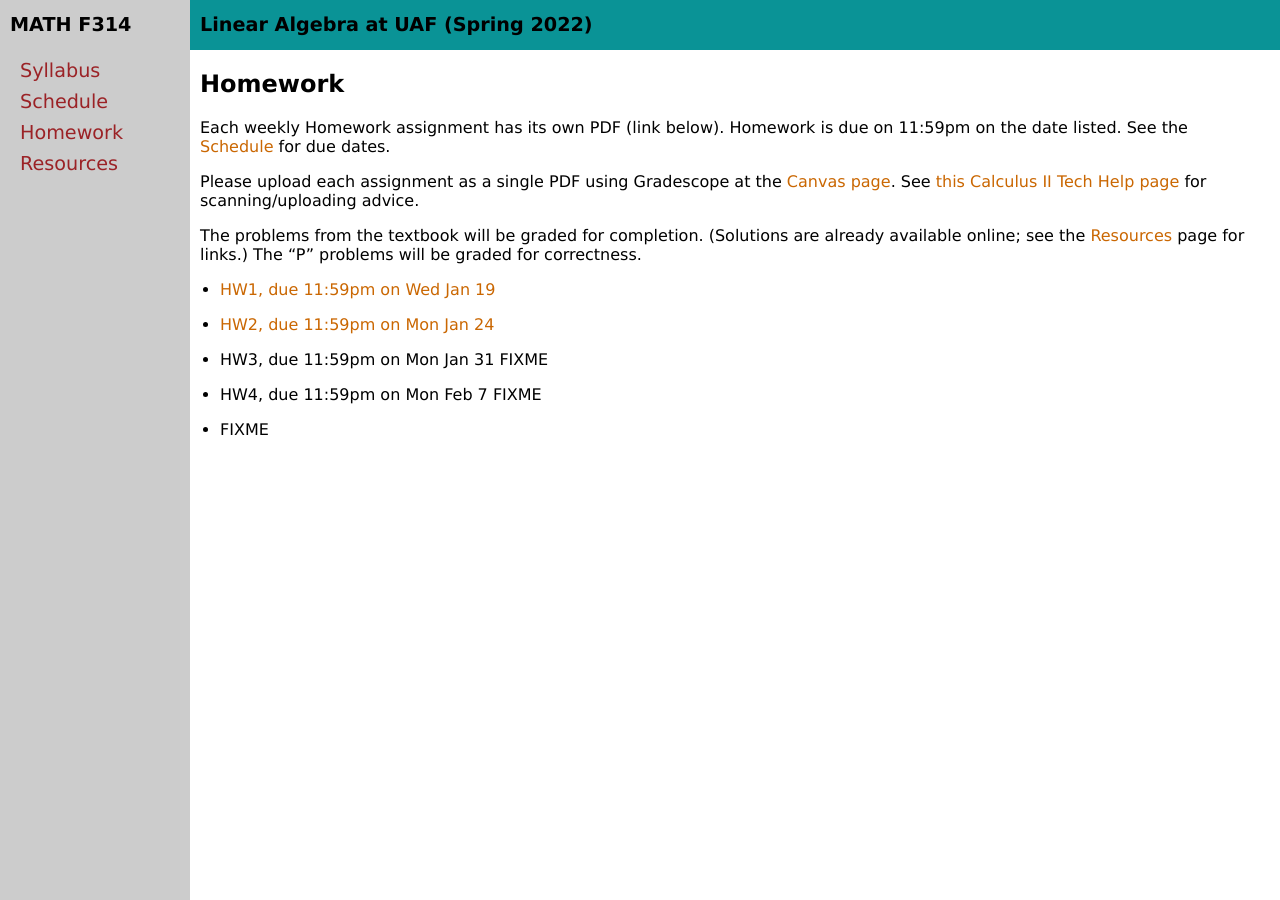
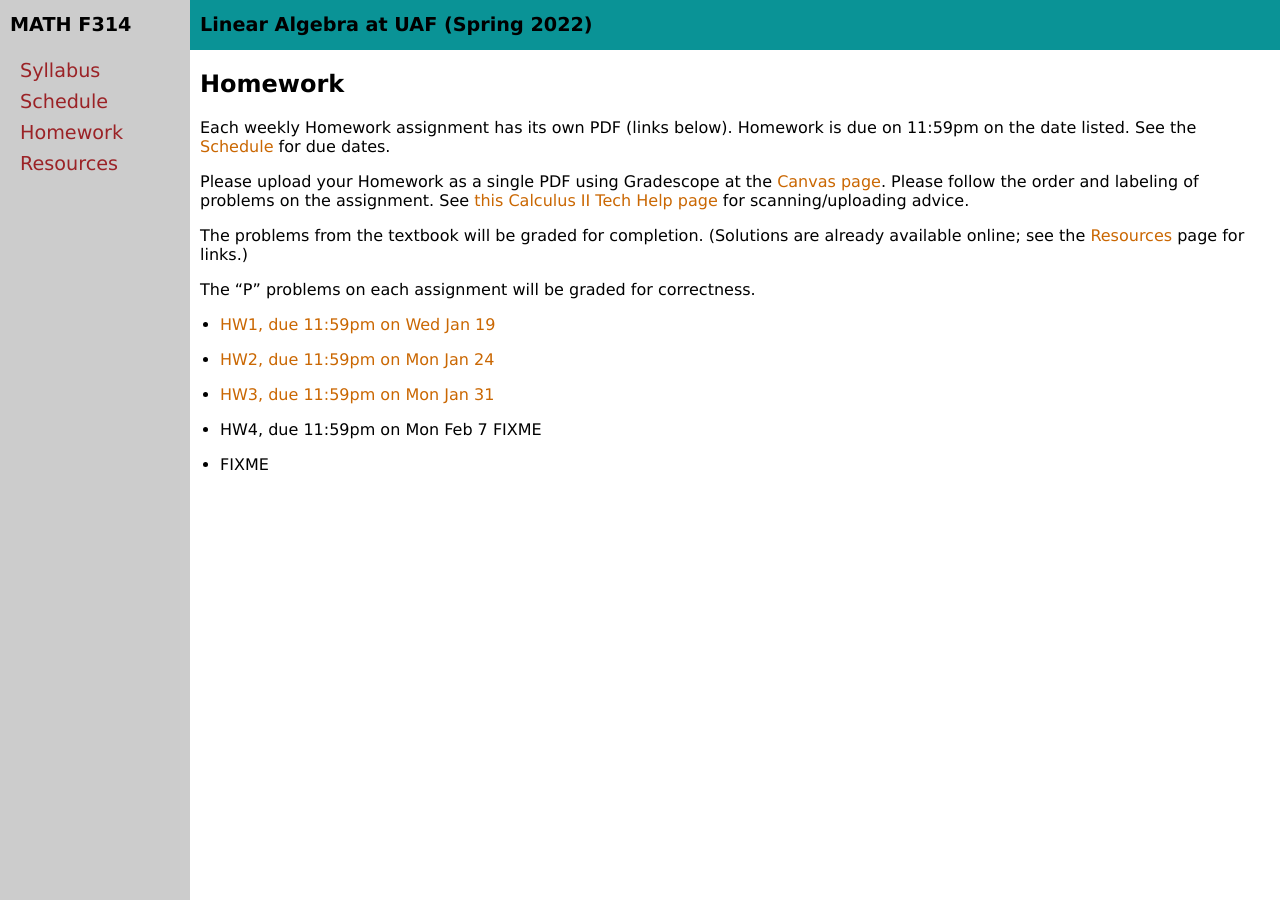
Before and after one commit to bueler/math314, a Jekyll site: the page built from homework.md, in a window 1280 px wide. Built offline with Jekyll 4.4.1, drawn with Linux system fonts in a browser that asks for light colours.

Commit message:
Post Homework 3.

```diff
--- a/homework.md
+++ b/homework.md
@@ -5,17 +5,19 @@ title: Homework
 
 ## Homework
 
-Each weekly Homework assignment has its own PDF (link below).  Homework is due on 11:59pm on the date listed.  See the [Schedule](assets/general/schedule.pdf) for due dates.
+Each weekly Homework assignment has its own PDF (links below).  Homework is due on 11:59pm on the date listed.  See the [Schedule](assets/general/schedule.pdf) for due dates.
 
-Please upload each assignment as a single PDF using Gradescope at the [Canvas page](https://canvas.alaska.edu/courses/7017).  See [this Calculus II Tech Help page](https://bueler.github.io/calc2/techHelp.html) for scanning/uploading advice.
+Please upload your Homework as a single PDF using Gradescope at the [Canvas page](https://canvas.alaska.edu/courses/7017).  Please follow the order and labeling of problems on the assignment.  See [this Calculus II Tech Help page](https://bueler.github.io/calc2/techHelp.html) for scanning/uploading advice.
 
-The problems from the textbook will be graded for completion.  (Solutions are already available online; see the [Resources](resources.html) page for links.)  The "P" problems will be graded for correctness.
+The problems from the textbook will be graded for completion.  (Solutions are already available online; see the [Resources](resources.html) page for links.)
+
+The "P" problems on each assignment will be graded for correctness.
 
 * [HW1, due 11:59pm on Wed Jan 19](assets/homework/HW1.pdf)
 
 * [HW2, due 11:59pm on Mon Jan 24](assets/homework/HW2.pdf)
 
-* HW3, due 11:59pm on Mon Jan 31 FIXME
+* [HW3, due 11:59pm on Mon Jan 31](assets/homework/HW3.pdf)
 
 * HW4, due 11:59pm on Mon Feb 7 FIXME
 
```
Also changed, not shown: 2 other files.
